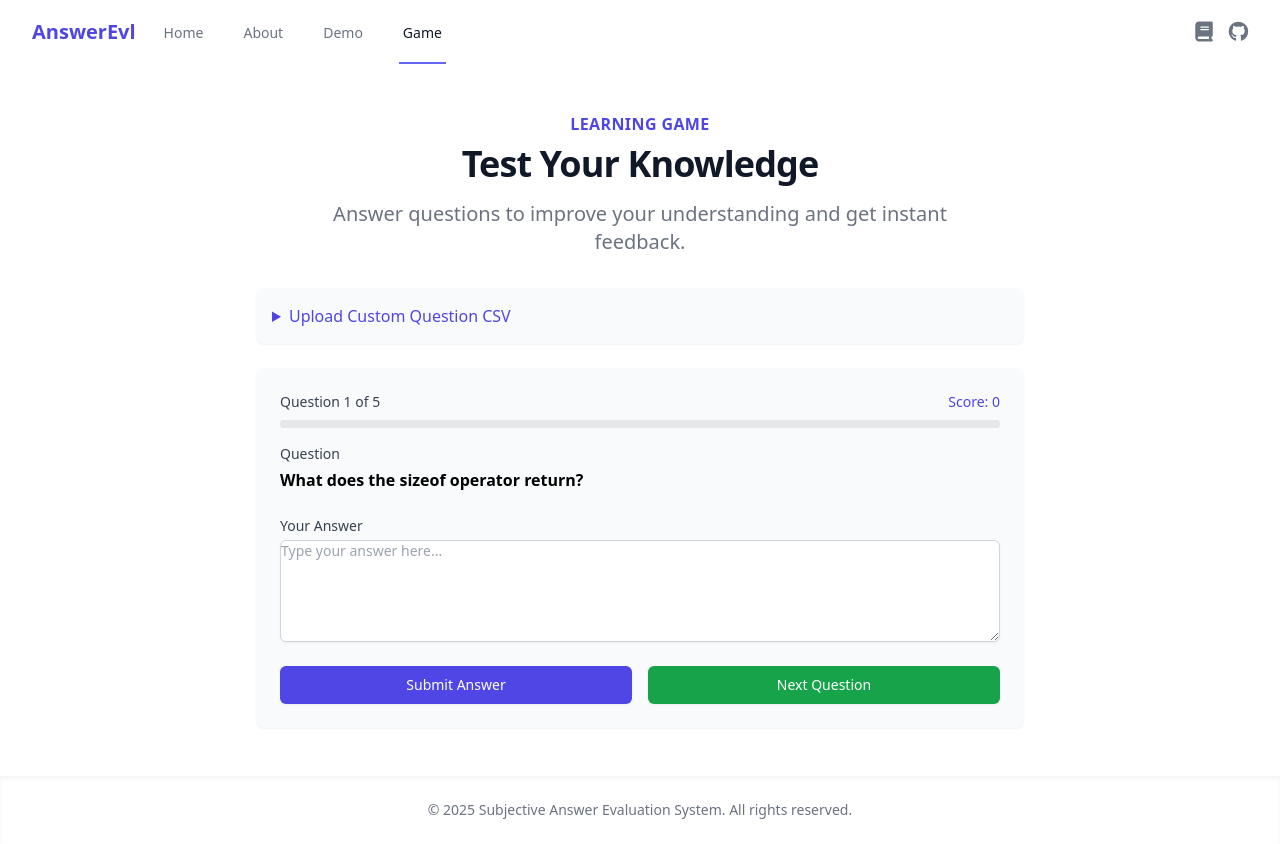
After one commit to Tanmay-say/SAE_new, a Flask app: page /game in a window 1280 px wide. The commit adds this page. Run offline with Flask 3, Linux system fonts and the light colour scheme; parts of the project's set-up code (start-up, migrations or seed data) failed here and were passed over; some libraries are stand-ins or nearby versions.

Commit message:
Flask Ui Added 1.2

```diff
--- a/flask-sae-ui/app.py
+++ b/flask-sae-ui/app.py
@@ -1,4 +1,4 @@
-from flask import Flask, render_template, request, jsonify, session
+from flask import Flask, render_template, request, jsonify, session, redirect, url_for
 import pandas as pd
 import pickle
 import tensorflow as tf
@@ -291,5 +291,176 @@ def generate_feedback(score):
     else:
         return "Your answer differs significantly from the expected response. Please review the material."
 
+@app.route('/game', methods=['GET', 'POST'])
+def game():
+    """Game page that allows users to answer questions in a quiz-like format."""
+
+    # Initialize game state
+    if 'game_questions' not in session:
+        # Get 5 random questions for the game
+        game_questions = []
+        for _ in range(5):
+            q, a = get_random_question()
+            game_questions.append({'question': q, 'desired_answer': a})
+        session['game_questions'] = game_questions
+        session['current_question_idx'] = 0
+        session['total_score'] = 0
+        session['answered_current'] = False
+
+    # Get current game state
+    game_questions = session['game_questions']
+    current_idx = session['current_question_idx']
+    total_score = session['total_score']
+    total_questions = len(game_questions)
+
+    # Check if game is completed
+    if current_idx >= total_questions:
+        return render_template('game.html',
+                              game_completed=True,
+                              total_score=total_score,
+                              total_questions=total_questions,
+                              current_question_num=total_questions)
+
+    # Get current question
+    current_question = game_questions[current_idx]
+    question = current_question['question']
+    desired_answer = current_question['desired_answer']
+
+    # Process POST requests
+    student_answer = ""
+    result = None
+
+    if request.method == 'POST':
+        # Move to next question if requested and allowed
+        if request.form.get('next_question') and session.get('answered_current'):
+            session['current_question_idx'] = current_idx + 1
+            session['answered_current'] = False
+            # Return to the beginning of the route to handle the next question
+            return redirect(url_for('game'))
+
+        # Process answer submission
+        if request.form.get('submit_answer'):
+            student_answer = request.form.get('student_answer', "")
+
+            # Handle empty answer
+            if not student_answer.strip():
+                result = {
+                    'score': 0,
+                    'feedback': "You didn't provide an answer. Please try again."
+                }
+            else:
+                # Use the same evaluation logic as the demo route
+                student_processed = preprocess_text(student_answer)
+                desired_processed = preprocess_text(desired_answer)
+
+                # Calculate similarity metrics
+                wmd_score = compute_wmd(student_processed, desired_processed)
+                cosine_sim = compute_cosine_similarity(student_processed, desired_processed)
+
+                try:
+                    # Predict score using trained model
+                    seq = tokenizer.texts_to_sequences([student_processed])
+                    padded_seq = pad_sequences(seq, maxlen=MAX_LENGTH)
+                    predicted_score = model.predict(padded_seq, verbose=0)[0][0]
+                    predicted_score = max(0, min(predicted_score, 1))
+                except Exception:
+                    predicted_score = 0.5
+
+                # Normalize and combine scores
+                wmd_normalized = (1 - min(wmd_score / 2, 1)) * 5
+                cosine_normalized = cosine_sim * 5
+                final_score = (0.6 * predicted_score * 5) + (0.4 * (wmd_normalized + cosine_normalized) / 2)
+                final_score = max(0, min(5, final_score))
+
+                # Update total score
+                session['total_score'] = total_score + final_score
+                session['answered_current'] = True
+
+                result = {
+                    'score': round(final_score, 2),
+                    'feedback': generate_feedback(final_score)
+                }
+
+    return render_template('game.html',
+                          question=question,
+                          desired_answer=desired_answer,
+                          student_answer=student_answer,
+                          result=result,
+                          current_question_num=current_idx + 1,
+                          total_questions=total_questions,
+                          total_score=round(total_score, 2),
+                          game_completed=False)
+
+@app.route('/upload_csv', methods=['POST'])
+def upload_csv():
+    """Handle CSV file upload for custom questions."""
+    global df
+
+    if 'csv_file' not in request.files:
+        return redirect(url_for('game'))
+
+    file = request.files['csv_file']
+
+    if file.filename == '':
+        return redirect(url_for('game'))
+
+    if file and file.filename.endswith('.csv'):
+        try:
+            # Save the uploaded file temporarily
+            file_path = os.path.join(os.path.dirname(__file__), 'temp_upload.csv')
+            file.save(file_path)
+
+            # Read the uploaded CSV
+            temp_df = pd.read_csv(file_path,
+                                 encoding='utf-8',
+                                 on_bad_lines='skip',
+                                 engine='python')
+
+            # Make column names consistent
+            temp_df.columns = temp_df.columns.str.strip().str.lower()
+
+            # Check for required columns
+            required_columns = {"question", "desired_answer"}
+            missing_columns = required_columns - set(temp_df.columns)
+
+            if missing_columns:
+                # Try to find similar column names
+                column_mapping = {}
+                for col in temp_df.columns:
+                    for req_col in missing_columns:
+                        if req_col in col.lower() or col.lower() in req_col:
+                            column_mapping[col] = req_col
+
+                # Rename columns based on mapping
+                if column_mapping:
+                    temp_df = temp_df.rename(columns=column_mapping)
+
+                # Check again after mapping
+                still_missing = required_columns - set(temp_df.columns)
+                if still_missing:
+                    # Clean up and return to game
+                    os.remove(file_path)
+                    return redirect(url_for('game'))
+
+            # Replace the global dataframe with the uploaded one if valid
+            df = temp_df
+
+            # Update the vectorizer with new data
+            if not df.empty:
+                global vectorizer
+                vectorizer = TfidfVectorizer()
+                vectorizer.fit(df["desired_answer"].dropna().tolist())
+
+            # Clean up temp file
+            os.remove(file_path)
+
+            # Reset the game with new questions
+            session.pop('game_questions', None)
+
+        except Exception as e:
+            print(f"CSV upload error: {e}")
+
+    return redirect(url_for('game'))
+
 if __name__ == '__main__':
     app.run(debug=True)
--- /dev/null
+++ b/flask-sae-ui/templates/game.html
@@ -0,0 +1,134 @@
+{% extends "layout.html" %}
+
+{% block title %}SAE Game - Subjective Answer Evaluation System{% endblock %}
+
+{% block content %}
+<div class="bg-white py-12">
+    <div class="max-w-7xl mx-auto px-4 sm:px-6 lg:px-8">
+        <div class="text-center">
+            <h2 class="text-base text-indigo-600 font-semibold tracking-wide uppercase">Learning Game</h2>
+            <p class="mt-2 text-3xl leading-8 font-extrabold tracking-tight text-gray-900 sm:text-4xl">
+                Test Your Knowledge
+            </p>
+            <p class="mt-4 max-w-2xl text-xl text-gray-500 mx-auto">
+                Answer questions to improve your understanding and get instant feedback.
+            </p>
+        </div>
+
+        <!-- CSV Upload Section -->
+        <div class="mt-8 max-w-3xl mx-auto">
+            <details class="bg-gray-50 p-4 rounded-lg shadow-sm mb-6">
+                <summary class="text-indigo-600 font-medium cursor-pointer">Upload Custom Question CSV</summary>
+                <div class="mt-4">
+                    <form method="POST" action="{{ url_for('upload_csv') }}" enctype="multipart/form-data" class="space-y-4">
+                        <div>
+                            <label for="csv_file" class="block text-sm font-medium text-gray-700">Select CSV File</label>
+                            <div class="mt-1 flex items-center">
+                                <input id="csv_file" name="csv_file" type="file" accept=".csv"
+                                    class="py-2 px-3 border border-gray-300 rounded-md shadow-sm text-sm leading-4 focus:outline-none focus:ring-indigo-500 focus:border-indigo-500">
+                            </div>
+                            <p class="mt-1 text-xs text-gray-500">CSV must have 'question' and 'desired_answer' columns</p>
+                        </div>
+                        <button type="submit"
+                            class="py-2 px-4 border border-transparent rounded-md shadow-sm text-sm font-medium text-white bg-indigo-600 hover:bg-indigo-700 focus:outline-none focus:ring-2 focus:ring-offset-2 focus:ring-indigo-500">
+                            Upload Questions
+                        </button>
+                    </form>
+                </div>
+            </details>
+        </div>
+
+        <!-- Game Section -->
+        <div class="mt-6 max-w-3xl mx-auto bg-gray-50 rounded-lg shadow-sm p-6">
+            <div class="mb-4">
+                <div class="flex justify-between">
+                    <span class="text-sm font-medium text-gray-700">Question {{ current_question_num }} of {{ total_questions }}</span>
+                    <span class="text-sm font-medium text-indigo-600">Score: {{ total_score }}</span>
+                </div>
+                <div class="w-full bg-gray-200 rounded-full h-2 mt-2">
+                    <div class="bg-indigo-600 h-2 rounded-full" style="width: {{ (current_question_num-1)/total_questions*100 }}%"></div>
+                </div>
+            </div>
+
+            <form method="POST" action="{{ url_for('game') }}">
+                <input type="hidden" name="question" value="{{ question }}">
+                <input type="hidden" name="desired_answer" value="{{ desired_answer }}">
+                <input type="hidden" name="question_num" value="{{ current_question_num }}">
+                <input type="hidden" name="total_score" value="{{ total_score }}">
+
+                <div class="space-y-6">
+                    <div class="game-question">
+                        <label class="block text-sm font-medium text-gray-700">Question</label>
+                        <p class="mt-1 font-semibold">{{ question }}</p>
+                    </div>
+
+                    <div>
+                        <label for="student_answer" class="block text-sm font-medium text-gray-700">Your Answer</label>
+                        <div class="mt-1">
+                            <textarea id="student_answer" name="student_answer" rows="5"
+                                      class="shadow-sm focus:ring-indigo-500 focus:border-indigo-500 block w-full sm:text-sm border-gray-300 rounded-md"
+                                      placeholder="Type your answer here...">{{ student_answer if student_answer else '' }}</textarea>
+                        </div>
+                    </div>
+
+                    <div class="flex space-x-4">
+                        <button type="submit" name="submit_answer" value="true"
+                                class="flex-1 flex justify-center py-2 px-4 border border-transparent rounded-md shadow-sm text-sm font-medium text-white bg-indigo-600 hover:bg-indigo-700 focus:outline-none focus:ring-2 focus:ring-offset-2 focus:ring-indigo-500">
+                            Submit Answer
+                        </button>
+                        <button type="submit" name="next_question" value="true"
+                                class="flex-1 flex justify-center py-2 px-4 border border-transparent rounded-md shadow-sm text-sm font-medium text-white bg-green-600 hover:bg-green-700 focus:outline-none focus:ring-2 focus:ring-offset-2 focus:ring-green-500"
+                                {% if not result %}disabled{% endif %}>
+                            Next Question
+                        </button>
+                    </div>
+                </div>
+            </form>
+
+            {% if result %}
+            <div class="mt-8 border-t border-gray-200 pt-6">
+                <h3 class="text-lg font-medium text-gray-900">Your Result</h3>
+
+                <div class="mt-4 bg-white p-4 rounded-md border border-gray-200">
+                    <div class="flex items-center">
+                        <div class="w-full">
+                            <div class="flex justify-between mb-1">
+                                <span class="text-base font-medium text-indigo-700">Score</span>
+                                <span class="text-sm font-medium text-indigo-700">{{ result.score }}/5</span>
+                            </div>
+                            <div class="w-full bg-gray-200 rounded-full h-2.5">
+                                <div class="bg-indigo-600 h-2.5 rounded-full"
+                                     style="width: {{ result.score*20 }}%"></div>
+                            </div>
+                        </div>
+                    </div>
+
+                    <div class="desired-answer mt-4">
+                        <h4 class="text-sm font-medium text-gray-900">Reference Answer:</h4>
+                        <p class="mt-1 text-sm text-gray-600">{{ desired_answer }}</p>
+                    </div>
+
+                    <div class="feedback-box mt-4">
+                        <h4 class="text-sm font-medium text-gray-900">Feedback:</h4>
+                        <p class="mt-1 text-sm text-gray-600">{{ result.feedback }}</p>
+                    </div>
+                </div>
+            </div>
+            {% endif %}
+        </div>
+
+        {% if game_completed %}
+        <div class="mt-8 max-w-3xl mx-auto bg-green-50 rounded-lg shadow-sm p-6 text-center">
+            <h3 class="text-2xl font-bold text-green-700">Game Completed!</h3>
+            <p class="mt-2 text-lg text-green-600">Your final score: {{ total_score }}/{{ total_questions*5 }}</p>
+            <div class="mt-4">
+                <a href="{{ url_for('game') }}"
+                   class="inline-flex items-center px-6 py-3 border border-transparent text-base font-medium rounded-md shadow-sm text-white bg-green-600 hover:bg-green-700 focus:outline-none focus:ring-2 focus:ring-offset-2 focus:ring-green-500">
+                    Play Again
+                </a>
+            </div>
+        </div>
+        {% endif %}
+    </div>
+</div>
+{% endblock %}
--- a/flask-sae-ui/templates/layout.html
+++ b/flask-sae-ui/templates/layout.html
@@ -25,6 +25,9 @@
                         </a>
                         <a href="{{ url_for('demo') }}" class="{% if request.path == url_for('demo') %}border-indigo-500 text-gray-900{% else %}border-transparent text-gray-500 hover:border-gray-300 hover:text-gray-700{% endif %} inline-flex items-center px-1 pt-1 border-b-2 text-sm font-medium">
                             Demo
+                        </a>
+                        <a href="{{ url_for('game') }}" class="{% if request.path == url_for('game') %}border-indigo-500 text-gray-900{% else %}border-transparent text-gray-500 hover:border-gray-300 hover:text-gray-700{% endif %} inline-flex items-center px-1 pt-1 border-b-2 text-sm font-medium">
+                            Game
                         </a>
                     </div>
                 </div>
@@ -55,6 +58,9 @@
                 </a>
                 <a href="{{ url_for('demo') }}" class="{% if request.path == url_for('demo') %}bg-indigo-50 border-indigo-500 text-indigo-700{% else %}border-transparent text-gray-600 hover:bg-gray-50 hover:border-gray-300 hover:text-gray-800{% endif %} block pl-3 pr-4 py-2 border-l-4 text-base font-medium">
                     Demo
+                </a>
+                <a href="{{ url_for('game') }}" class="{% if request.path == url_for('game') %}bg-indigo-50 border-indigo-500 text-indigo-700{% else %}border-transparent text-gray-600 hover:bg-gray-50 hover:border-gray-300 hover:text-gray-800{% endif %} block pl-3 pr-4 py-2 border-l-4 text-base font-medium">
+                    Game
                 </a>
                 <div class="flex space-x-4 pl-3 pr-4 py-2">
                     <a href="#" class="text-gray-500 hover:text-gray-700" title="Documentation">
```
Also changed, not shown: flask-sae-ui/templates/index.html (+9 -3 lines).
